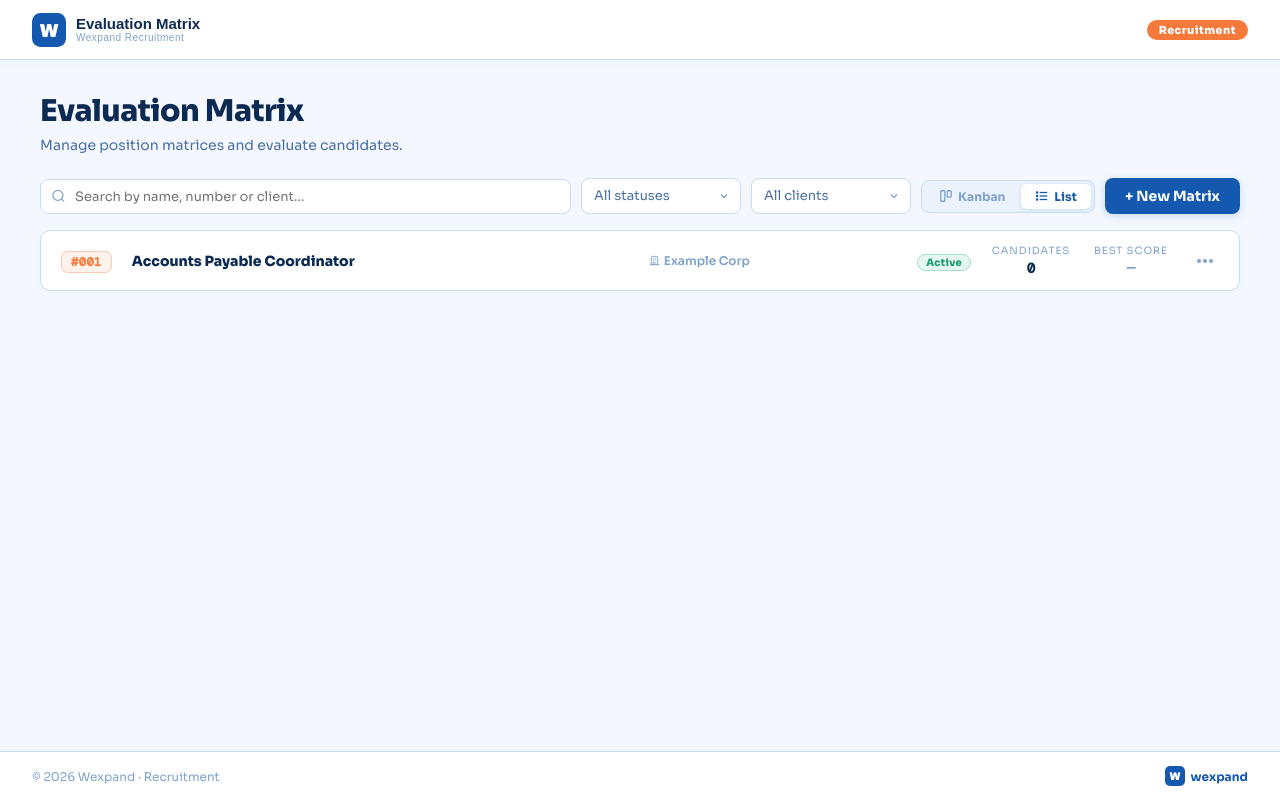
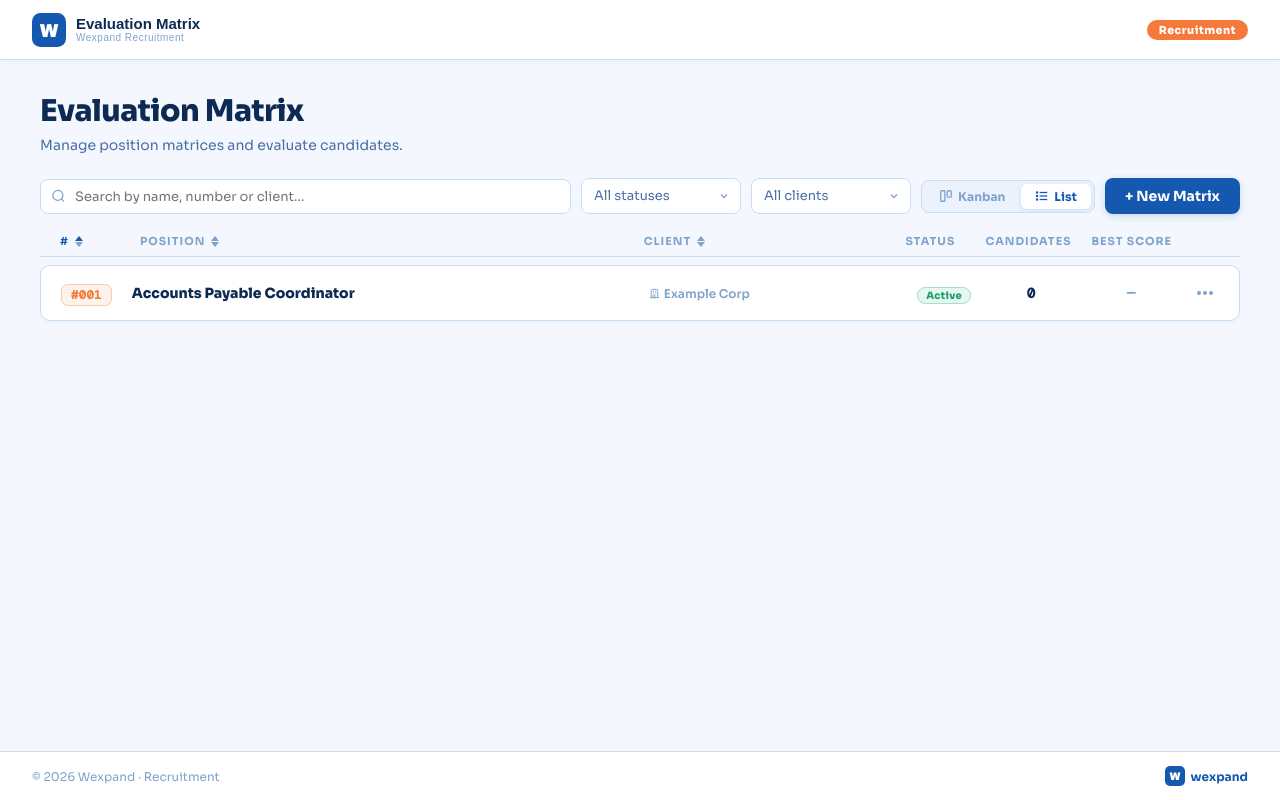
Before and after one commit to YayoMunoz/Evaluation-Matrix, a React (Vite) app: page / in a window 1280 px wide. Built offline with nearby package versions, Linux system fonts and the light colour scheme.

Commit message:
clean row labels

```diff
--- a/src/App.jsx
+++ b/src/App.jsx
@@ -62,6 +62,7 @@ function applySortFilter(list,search,statusFilter,clientFilter,sortCol,sortDir){
     let cmp=0;
     if(sortCol==="num") cmp=(a.positionNumber||"").localeCompare(b.positionNumber||"",undefined,{numeric:true});
     else if(sortCol==="name") cmp=a.name.localeCompare(b.name);
+    else if(sortCol==="client") cmp=(a.clientName||"").localeCompare(b.clientName||"");
     return sortDir==="asc"?cmp:-cmp;
   });
 }
@@ -295,12 +296,10 @@ function MatrixRow({m,onSelect,onDelete}){
       <div style={{flexShrink:0}}><StatusBadge status={m.status||"activa"} small/></div>
       {/* Candidates */}
       <div style={{textAlign:"center",flexShrink:0,minWidth:80}}>
-        <div style={{color:B.textLight,fontSize:10,textTransform:"uppercase",letterSpacing:1,marginBottom:2}}>Candidates</div>
         <div style={{color:B.textDark,fontWeight:800,fontSize:14,fontFamily:"'DM Mono',monospace"}}>{cands.length}</div>
       </div>
       {/* Best score */}
       <div style={{textAlign:"center",flexShrink:0,minWidth:80}}>
-        <div style={{color:B.textLight,fontSize:10,textTransform:"uppercase",letterSpacing:1,marginBottom:2}}>Best score</div>
         <div style={{color:best!==null?B.green:B.textLight,fontWeight:800,fontSize:14,fontFamily:"'DM Mono',monospace"}}>{best!==null?`${best}%`:"—"}</div>
       </div>
       {/* 3-dot menu */}
@@ -437,6 +436,22 @@ function Home({matrices,onSelect,onCreate,onDelete,onStatusChange}){
         </div>
       ):(
         <div style={{display:"flex",flexDirection:"column",gap:8}}>
+          {/* Sortable header */}
+          <div style={{display:"flex",alignItems:"center",gap:20,padding:"4px 20px 8px",borderBottom:`1px solid ${B.border}`}}>
+            <button onClick={()=>handleColSort("num")} style={{flexShrink:0,background:"none",border:"none",cursor:"pointer",display:"flex",alignItems:"center",gap:2,color:sortCol==="num"?B.blue:B.textLight,fontSize:11,textTransform:"uppercase",letterSpacing:1,fontWeight:700,fontFamily:"inherit",padding:0,minWidth:60}}>
+              # <SortIcon active={sortCol==="num"} dir={sortDir}/>
+            </button>
+            <button onClick={()=>handleColSort("name")} style={{flex:2,background:"none",border:"none",cursor:"pointer",display:"flex",alignItems:"center",gap:2,color:sortCol==="name"?B.blue:B.textLight,fontSize:11,textTransform:"uppercase",letterSpacing:1,fontWeight:700,fontFamily:"inherit",padding:0,textAlign:"left"}}>
+              Position <SortIcon active={sortCol==="name"} dir={sortDir}/>
+            </button>
+            <button onClick={()=>handleColSort("client")} style={{flex:1,background:"none",border:"none",cursor:"pointer",display:"flex",alignItems:"center",gap:2,color:sortCol==="client"?B.blue:B.textLight,fontSize:11,textTransform:"uppercase",letterSpacing:1,fontWeight:700,fontFamily:"inherit",padding:0,textAlign:"left"}}>
+              Client <SortIcon active={sortCol==="client"} dir={sortDir}/>
+            </button>
+            <div style={{flexShrink:0,minWidth:60,color:B.textLight,fontSize:11,textTransform:"uppercase",letterSpacing:1,fontWeight:700}}>Status</div>
+            <div style={{textAlign:"center",flexShrink:0,minWidth:80,color:B.textLight,fontSize:11,textTransform:"uppercase",letterSpacing:1,fontWeight:700}}>Candidates</div>
+            <div style={{textAlign:"center",flexShrink:0,minWidth:80,color:B.textLight,fontSize:11,textTransform:"uppercase",letterSpacing:1,fontWeight:700}}>Best score</div>
+            <div style={{width:28,flexShrink:0}}/>
+          </div>
           {filtered.map(m=><MatrixRow key={m.id} m={m} onSelect={onSelect} onDelete={onDelete}/>)}
         </div>
       )}
```
